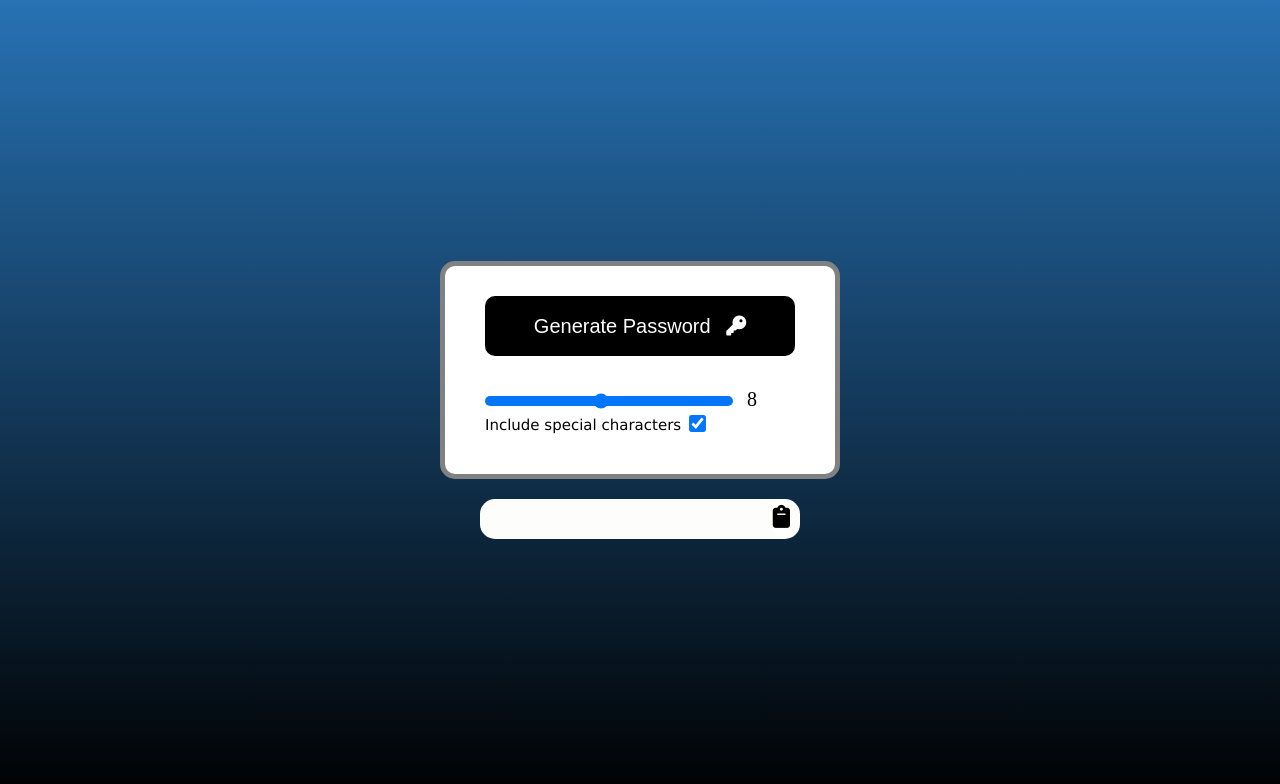
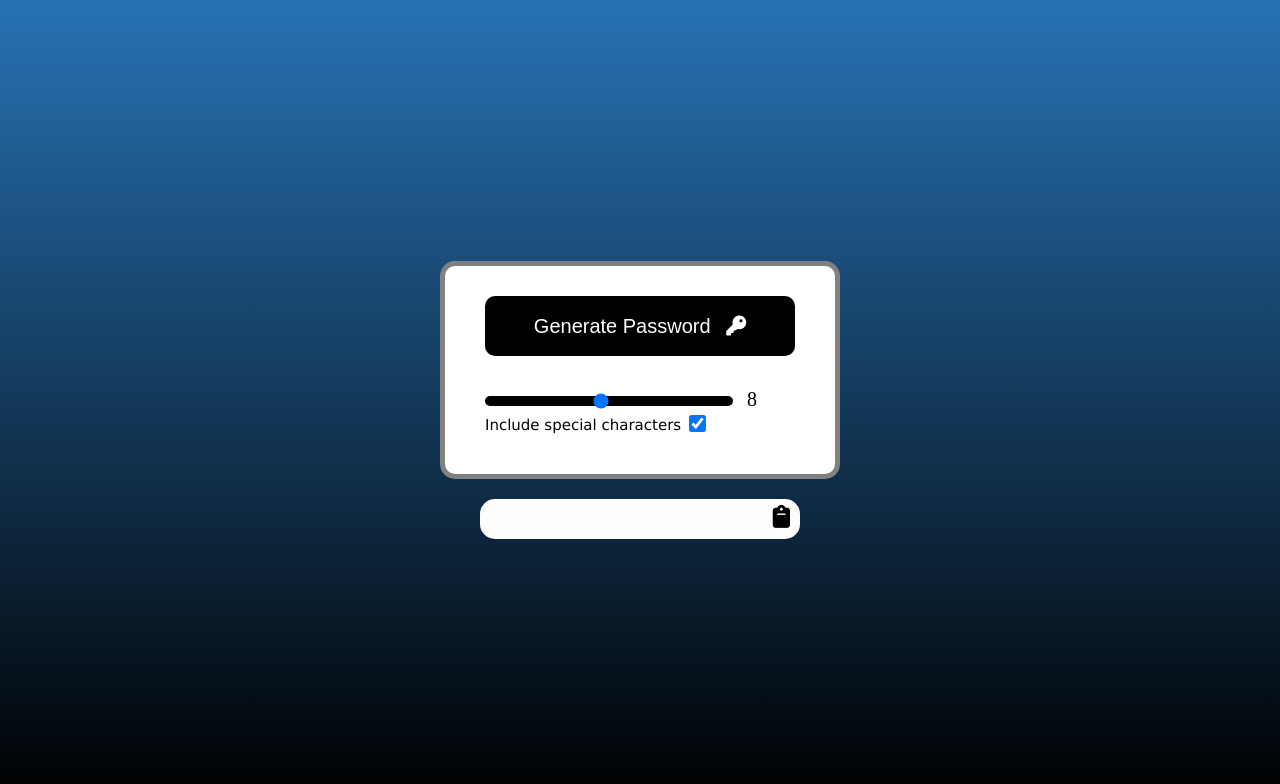
Before and after one commit to Ambush3/Password-Generator, a plain HTML site: page index.html in a window 1280 px wide. Drawn offline with Linux system fonts and the light colour scheme.

Commit message:
Updated Slider Look

```diff
--- a/main.css
+++ b/main.css
@@ -102,7 +102,7 @@ body {
 -webkit-appearance: none;
     width: 80%;
     height: 10px;
-    background: #0475f7;
+    background: black;
     border-radius: 15px;
     opacity: 1;
     -webkit-transition: .2s;
--- a/main.js
+++ b/main.js
@@ -30,7 +30,7 @@ generate.addEventListener('click', () => {
     final_string = string;
 });
 
-
+// click the clipboard icon to copy password
 clipboard.addEventListener('click', () => {
     navigator.clipboard.writeText(password_ele.innerText);
     alert("Password copied to clipboard");
```
